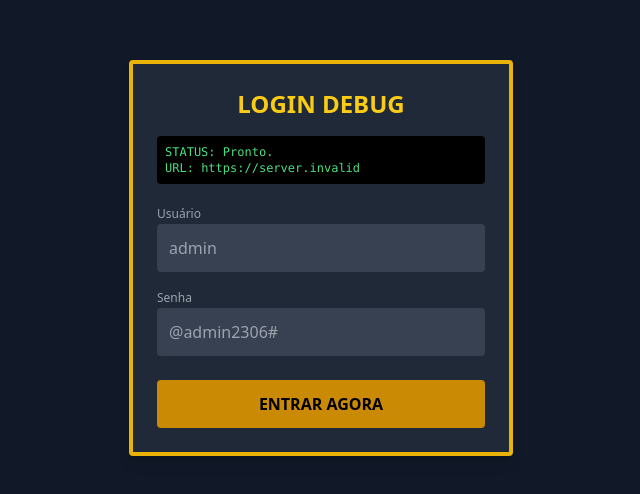
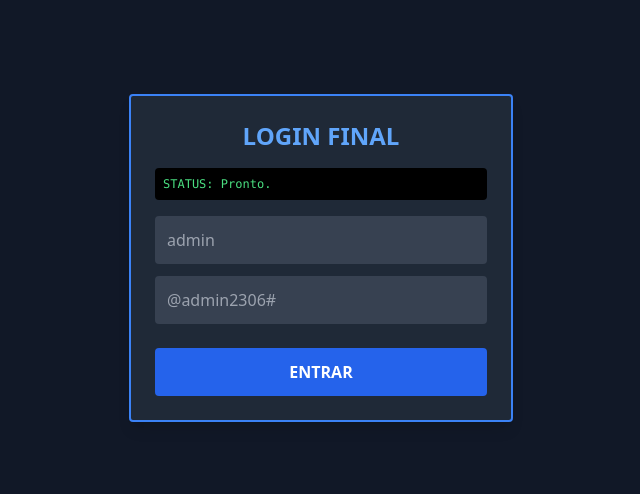
Before and after one commit to maxcrate0/meu-super-ai, a React (Vite) app in the folder frontend/: page /login in a window 1280 px wide. Shown: the part 142-636 px from the top of the page, without its empty margins (319-959 px from the left). Built offline with nearby package versions, Linux system fonts and the light colour scheme; no server answers; the HTML template or start-up script is replaced by a standard one.

Commit message:
Correção Loop Login

```diff
--- a/frontend/src/App.jsx
+++ b/frontend/src/App.jsx
@@ -1,30 +1,37 @@
 import React, { useState, useEffect } from 'react';
 import { BrowserRouter, Routes, Route, Navigate } from 'react-router-dom';
-
-// IMPORTAÇÃO IMPORTANTE: Aqui garantimos que ele pega o arquivo que acabamos de criar
 import Login from './pages/Login';
 import ChatInterface from './pages/ChatInterface';
 import AdminDashboard from './pages/AdminDashboard';
 
 export default function App() {
   const [user, setUser] = useState(null);
+  const [loading, setLoading] = useState(true); // NOVO ESTADO
 
   useEffect(() => {
-    // Tenta recuperar o usuário salvo
+    // Tenta ler o usuário salvo
     const stored = localStorage.getItem('user');
     if (stored) {
-      try { setUser(JSON.parse(stored)); } catch(e) { localStorage.clear(); }
+      try {
+        setUser(JSON.parse(stored));
+      } catch(e) {
+        localStorage.clear();
+      }
     }
+    setLoading(false); // Só libera o site depois de ler a memória
   }, []);
+
+  // Se estiver carregando, mostra tela preta em vez de chutar para o login
+  if (loading) {
+    return <div className="h-screen bg-gray-900 flex items-center justify-center text-white">Carregando sistema...</div>;
+  }
 
   return (
     <BrowserRouter>
       <Routes>
-        {/* Rota de Login explícita */}
         <Route path="/login" element={<Login setUser={setUser} />} />
-
-        {/* Rotas Protegidas */}
         <Route path="/admin" element={user?.role === 'admin' ? <AdminDashboard /> : <Navigate to="/" />} />
+        {/* Agora ele só redireciona se loading for false e user for null */}
         <Route path="/" element={user ? <ChatInterface user={user} /> : <Navigate to="/login" />} />
       </Routes>
     </BrowserRouter>
--- a/frontend/src/pages/Login.jsx
+++ b/frontend/src/pages/Login.jsx
@@ -2,7 +2,6 @@ import React, { useState } from 'react';
 import axios from 'axios';
 import { useNavigate } from 'react-router-dom';
 
-// Tenta pegar a URL do Vercel, ou usa local, ou usa a do Azure hardcoded como fallback
 const RAW_URL = import.meta.env.VITE_API_URL || 'https://gemini-api-13003.azurewebsites.net/api';
 const API_URL = RAW_URL.endsWith('/') ? RAW_URL.slice(0, -1) : RAW_URL;
 
@@ -14,25 +13,27 @@ export default function Login({ setUser }) {
 
   const handleLogin = async (e) => {
     e.preventDefault();
-    setStatus('Enviando dados...');
+    setStatus('Enviando...');
 
     try {
-      console.log("Tentando logar em:", API_URL + '/login');
       const res = await axios.post(API_URL + '/login', { username, password });
 
-      setStatus('Sucesso! Salvando token...');
       if (!res.data.token) {
-        alert('ERRO: Token veio vazio do servidor!');
+        alert('ERRO: Servidor não mandou token.');
         return;
       }
 
+      // Salva os dados
       localStorage.setItem('token', res.data.token);
       localStorage.setItem('user', JSON.stringify(res.data));
       setUser(res.data);
 
-      setStatus('Redirecionando...');
-      // Força um recarregamento para limpar estados antigos
-      window.location.href = '/';
+      setStatus('Sucesso!');
+
+      // ALERTA DE PROVA (Para você ver que funcionou)
+      // alert("Login Aprovado! Clique OK para entrar.");
+
+      navigate('/');
 
     } catch (err) {
       console.error(err);
@@ -44,23 +45,16 @@ export default function Login({ setUser }) {
 
   return (
     <div className="min-h-screen flex items-center justify-center bg-gray-900 text-white p-4">
-      <form onSubmit={handleLogin} className="bg-gray-800 p-6 rounded shadow-lg w-full max-w-sm border-4 border-yellow-500">
-        <h1 className="text-2xl mb-4 font-bold text-center text-yellow-400">LOGIN DEBUG</h1>
+      <form onSubmit={handleLogin} className="bg-gray-800 p-6 rounded shadow-lg w-full max-w-sm border-2 border-blue-500">
+        <h1 className="text-2xl mb-4 font-bold text-center text-blue-400">LOGIN FINAL</h1>
 
         <div className="mb-4 bg-black p-2 rounded text-xs font-mono text-green-400 break-all">
-          STATUS: {status}<br/>
-          URL: {API_URL}
+          STATUS: {status}
         </div>
 
-        <label className="text-xs text-gray-400">Usuário</label>
         <input className="w-full mb-3 p-3 rounded bg-gray-700" placeholder="admin" value={username} onChange={e=>setUsername(e.target.value)} />
-
-        <label className="text-xs text-gray-400">Senha</label>
         <input className="w-full mb-6 p-3 rounded bg-gray-700" type="password" placeholder="@admin2306#" value={password} onChange={e=>setPassword(e.target.value)} />
-
-        <button className="w-full bg-yellow-600 p-3 rounded font-bold hover:bg-yellow-500 text-black">
-          ENTRAR AGORA
-        </button>
+        <button className="w-full bg-blue-600 p-3 rounded font-bold hover:bg-blue-500">ENTRAR</button>
       </form>
     </div>
   );
```
